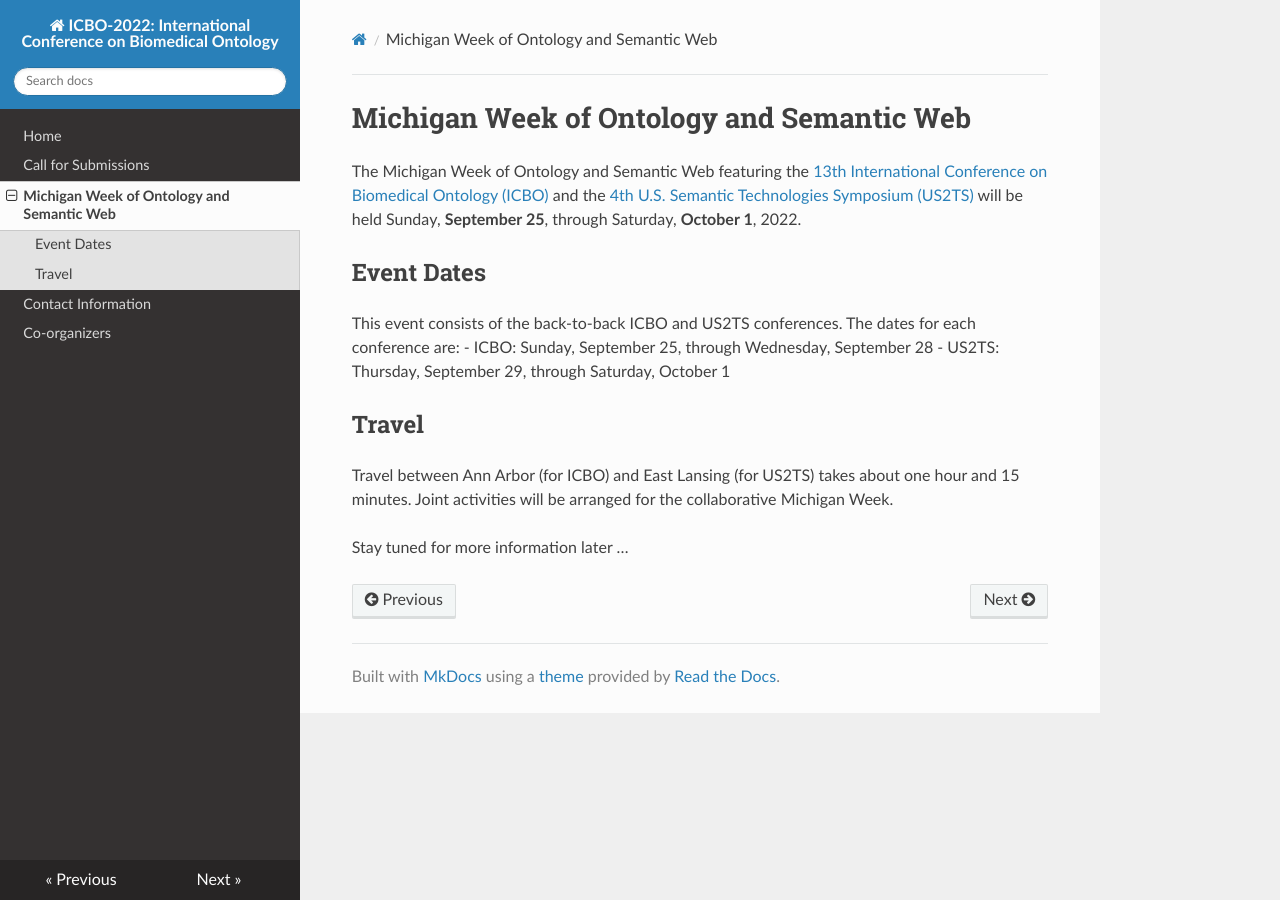
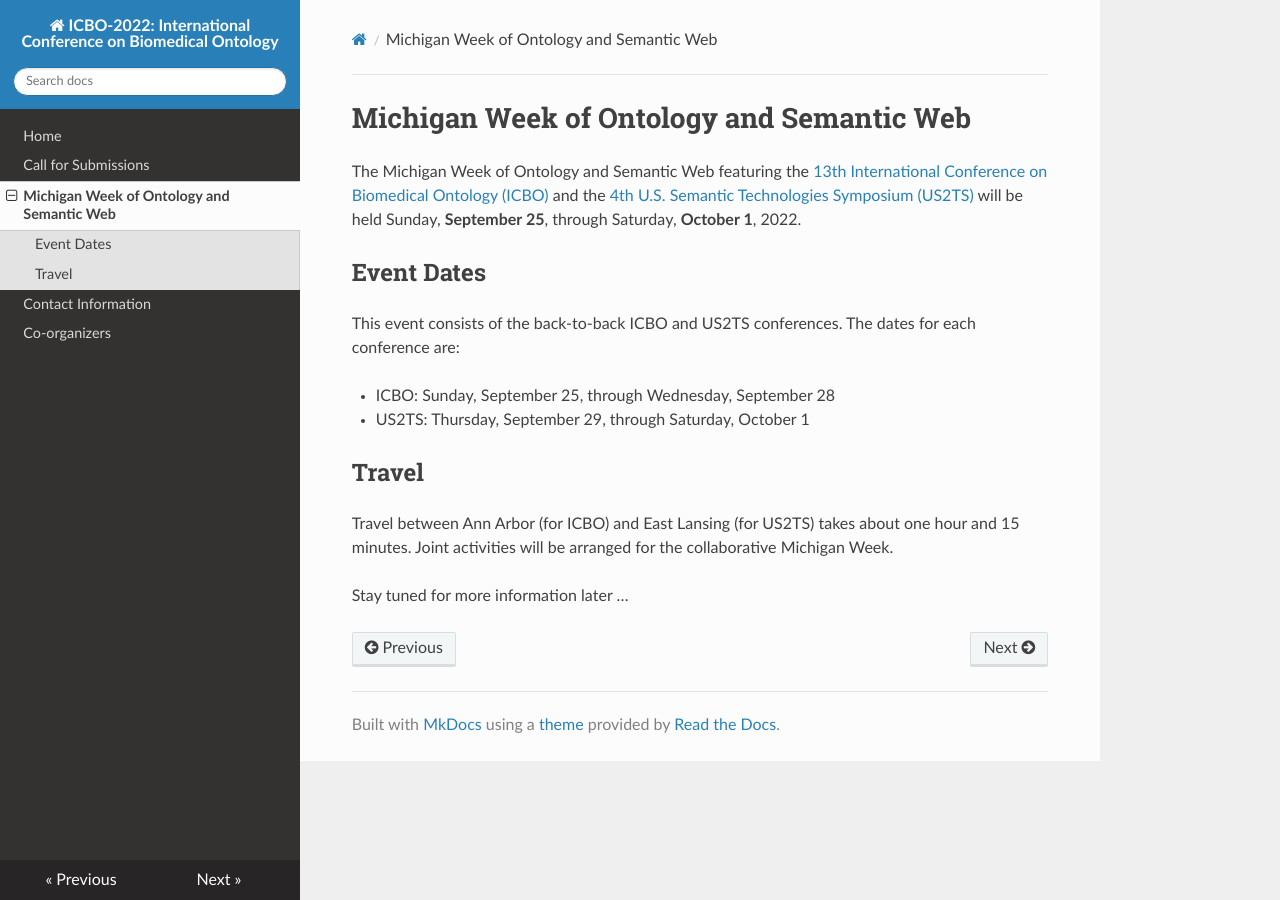
Before and after one commit to johnbeve/BFO-Organization, an MkDocs documentation site: the page built from docs/michigan-week-of-ontology-and-semantic-web.md, in a window 1280 px wide. Built offline with MkDocs 1.6.1, drawn with Linux system fonts in a browser that asks for light colours; nearby versions of some CDN libraries; part of the change alters nothing that is shown.

```diff
--- a/docs/michigan-week-of-ontology-and-semantic-web.md
+++ b/docs/michigan-week-of-ontology-and-semantic-web.md
@@ -4,8 +4,9 @@ The Michigan Week of Ontology and Semantic Web featuring the [13th International
 
 ## Event Dates
 This event consists of the back-to-back ICBO and US2TS conferences. The dates for each conference are:
-  - ICBO: Sunday, September 25, through Wednesday, September 28
-  - US2TS: Thursday, September 29, through Saturday, October 1
+
+  * ICBO: Sunday, September 25, through Wednesday, September 28
+  * US2TS: Thursday, September 29, through Saturday, October 1
 
 ## Travel
 Travel between Ann Arbor (for ICBO) and East Lansing (for US2TS) takes about one hour and 15 minutes. Joint activities will be arranged for the collaborative Michigan Week.
```
